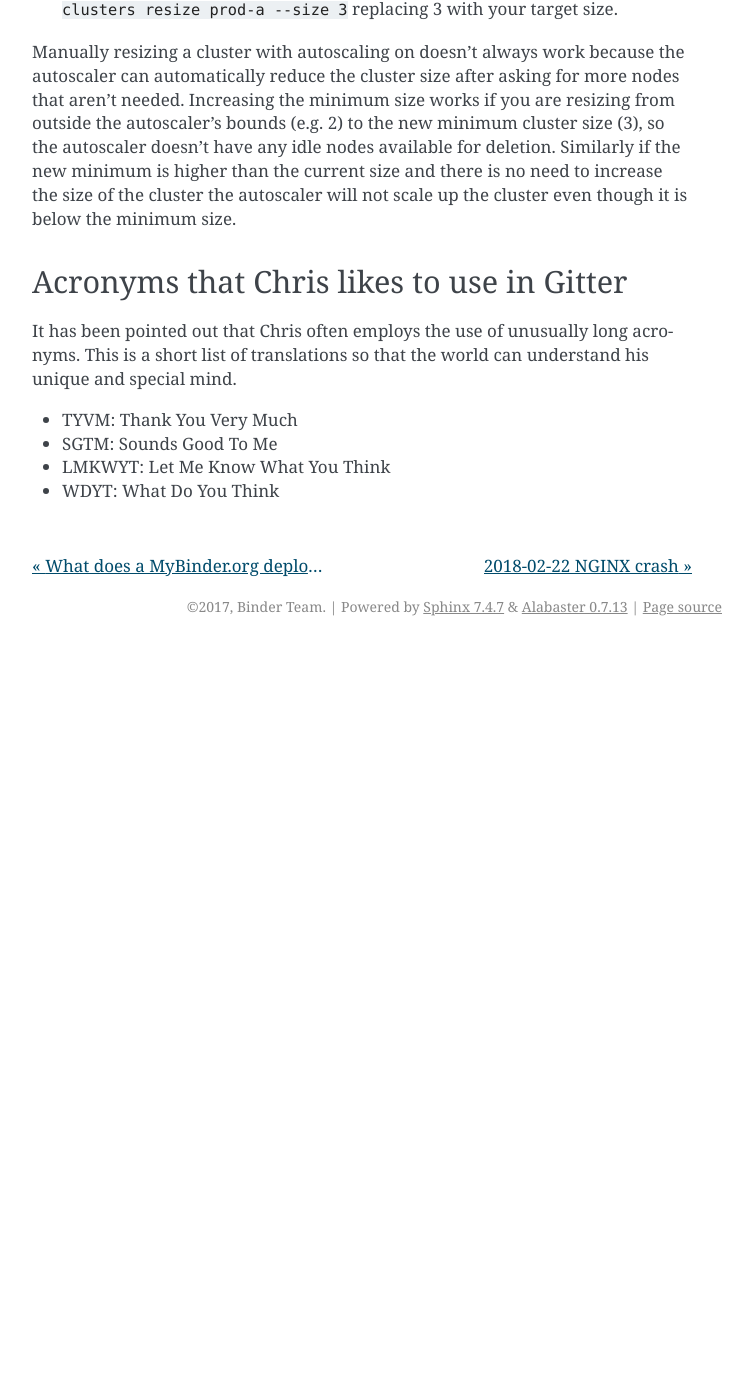
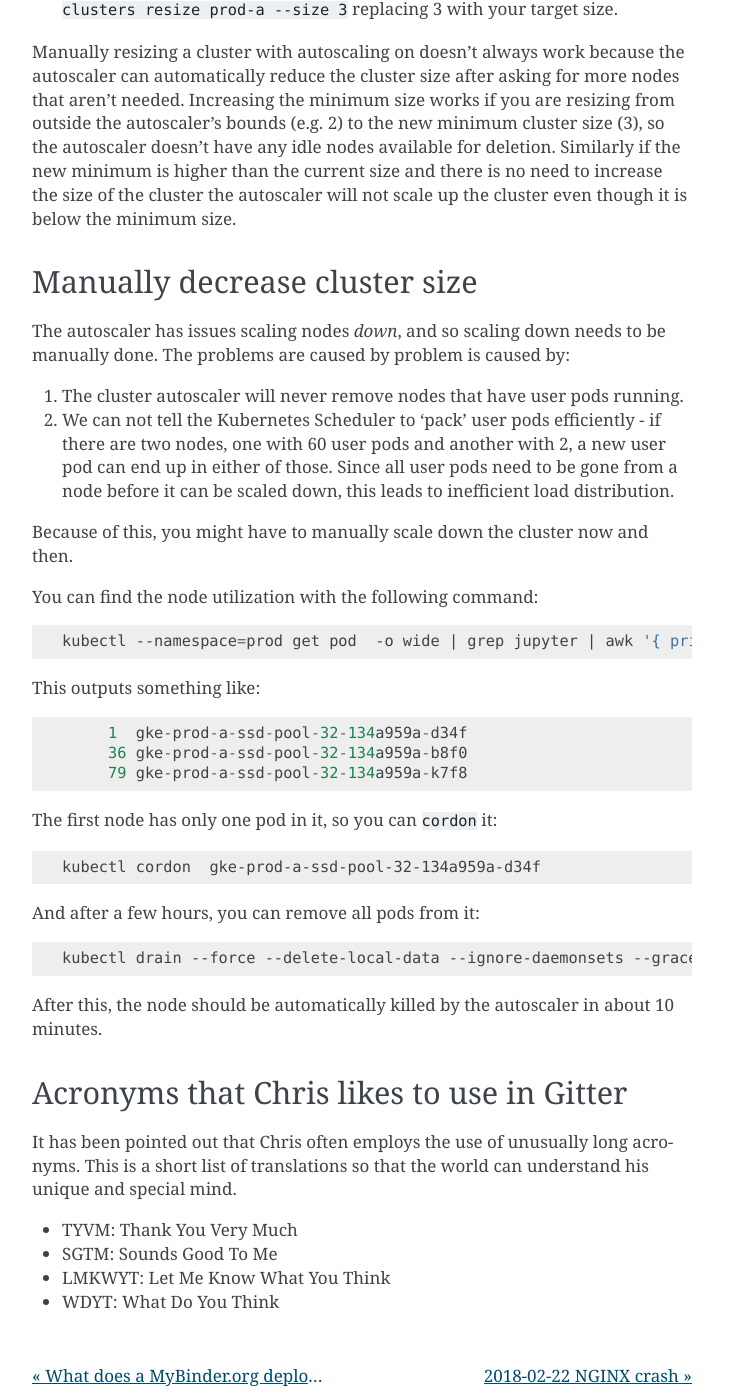
Before and after one commit to jupyterhub/mybinder.org-deploy, a Sphinx documentation site: the page built from docs/source/command_snippets.md, in a window 1280 px wide and 1400 px high, scrolled down 2698 px. Shown: the whole window, without its empty margins (388-1141 px from the left). Built offline with Sphinx 7.4.7, drawn with Linux system fonts in a browser that asks for light colours; before the commit the page ends 3344 px from its top, so only the background shows below that; some of the changed text lies outside the part shown.

````diff
--- a/docs/source/command_snippets.md
+++ b/docs/source/command_snippets.md
@@ -105,6 +105,48 @@ the new minimum is higher than the current size and there is no need to increase
 the size of the cluster the autoscaler will not scale up the cluster even though
 it is below the minimum size.
 
+## Manually decrease cluster size
+
+The autoscaler has issues scaling nodes *down*, and so scaling down needs to be
+manually done. The problems are caused by problem is caused by:
+
+1. The cluster autoscaler will never remove nodes that have user pods running.
+2. We can not tell the Kubernetes Scheduler to 'pack' user pods efficiently -
+   if there are two nodes, one with 60 user pods and another with 2, a new user
+   pod can end up in either of those. Since all user pods need to be gone from
+   a node before it can be scaled down, this leads to inefficient
+   load distribution.
+
+Because of this, you might have to manually scale down the cluster now and then.
+
+You can find the node utilization with the following command:
+
+```bash
+kubectl --namespace=prod get pod  -o wide | grep jupyter | awk '{ print $7; }' | sort | uniq -c | sort -n
+```
+
+This outputs something like:
+
+```
+     1  gke-prod-a-ssd-pool-32-134a959a-d34f
+     36 gke-prod-a-ssd-pool-32-134a959a-b8f0
+     79 gke-prod-a-ssd-pool-32-134a959a-k7f8
+```
+
+The first node has only one pod in it, so you can `cordon` it:
+
+```bash
+kubectl cordon  gke-prod-a-ssd-pool-32-134a959a-d34f
+```
+
+And after a few hours, you can remove all pods from it:
+
+```bash
+kubectl drain --force --delete-local-data --ignore-daemonsets --grace-period=0  gke-prod-a-ssd-pool-32-134a959a-d34f
+```
+
+After this, the node should be automatically killed by the autoscaler in about 10 minutes.
+
 ## Acronyms that Chris likes to use in Gitter
 
 It has been pointed out that Chris often employs the use of unusually
--- a/docs/source/index.rst
+++ b/docs/source/index.rst
@@ -20,6 +20,7 @@ Components
    components/metrics.md
    components/dashboards.md
    components/ingress.md
+   components/cloud.md
 
 Deployment and Operation
 ------------------------
````
Also changed, not shown: docs/source/components/cloud.md (added, +186 -0 lines).
